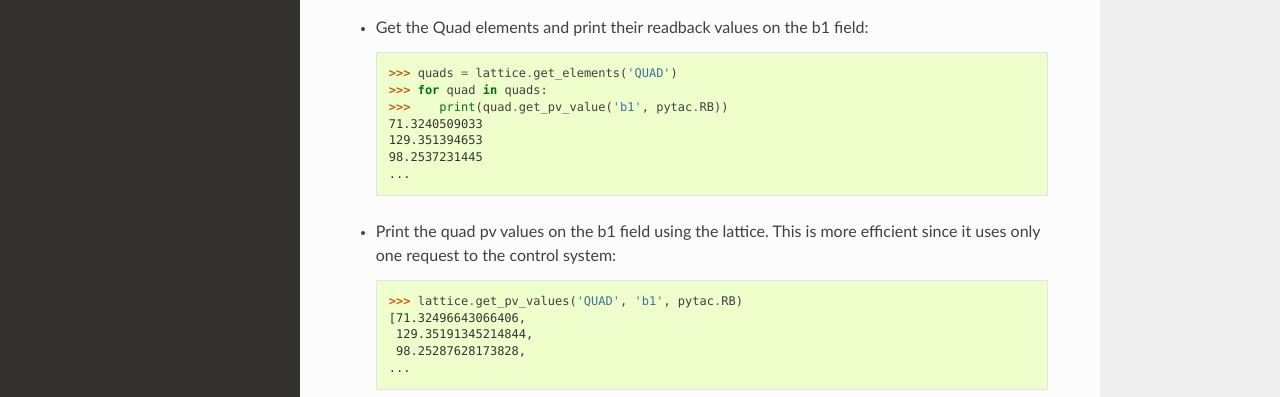
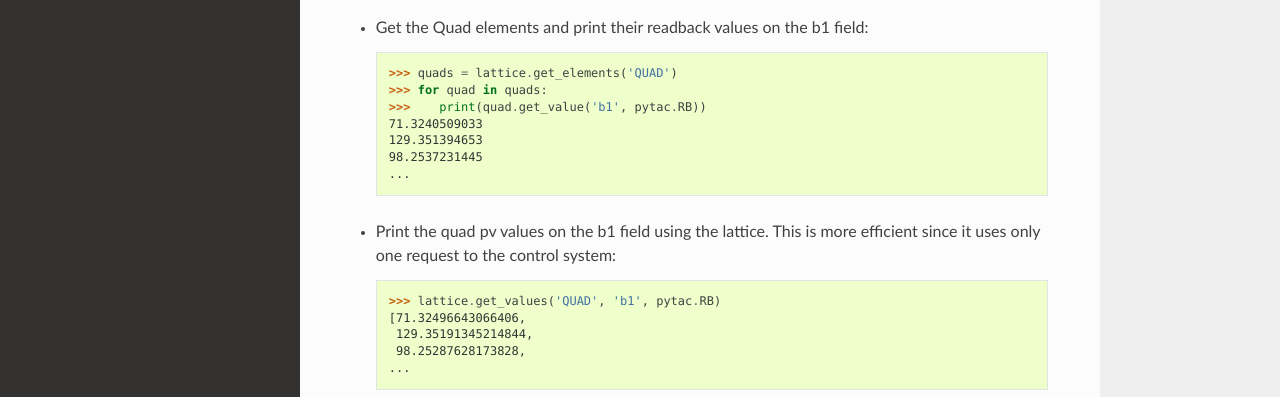
Before and after one commit to DiamondLightSource/pytac, a Sphinx documentation site: the page built from docs/examples.rst, in a window 1280 px wide and 900 px high, scrolled down 1025 px. Shown: the part 321-718 px from the top of the window. Built offline with Sphinx 7.4.7 and the Read the Docs theme 2.0.0, drawn with Linux system fonts in a browser that asks for light colours.

```diff
--- a/docs/examples.rst
+++ b/docs/examples.rst
@@ -65,7 +65,7 @@ Get the pv value from the quad elements
 
     >>> quads = lattice.get_elements('QUAD')
     >>> for quad in quads:
-    >>>    print(quad.get_pv_value('b1', pytac.RB))
+    >>>    print(quad.get_value('b1', pytac.RB))
     71.3240509033
     129.351394653
     98.2537231445
@@ -75,7 +75,7 @@ Get the pv value from the quad elements
 - Print the quad pv values on the b1 field using the lattice. This is more efficient
   since it uses only one request to the control system::
 
-    >>> lattice.get_pv_values('QUAD', 'b1', pytac.RB)
+    >>> lattice.get_values('QUAD', 'b1', pytac.RB)
     [71.32496643066406,
      129.35191345214844,
      98.25287628173828,
```
